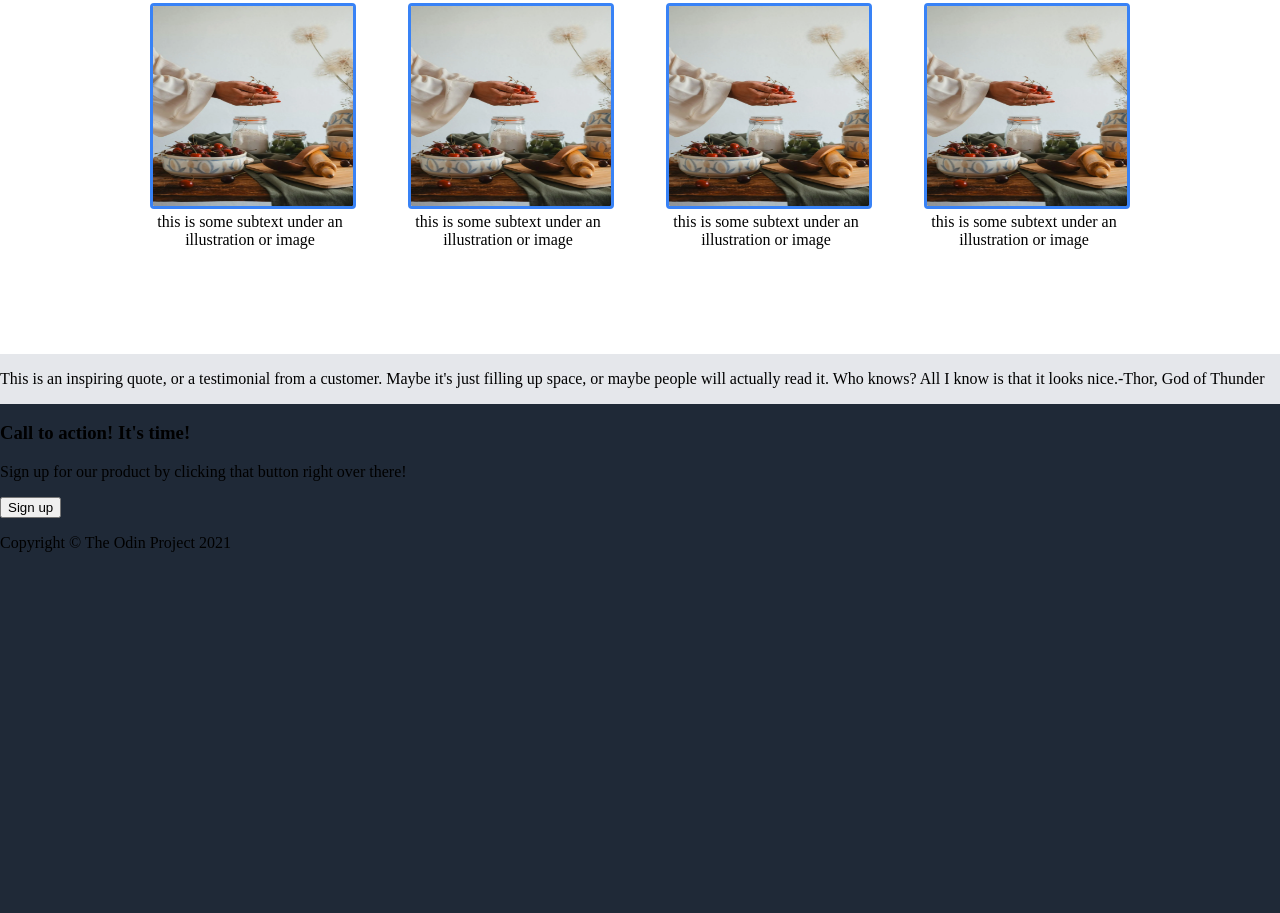
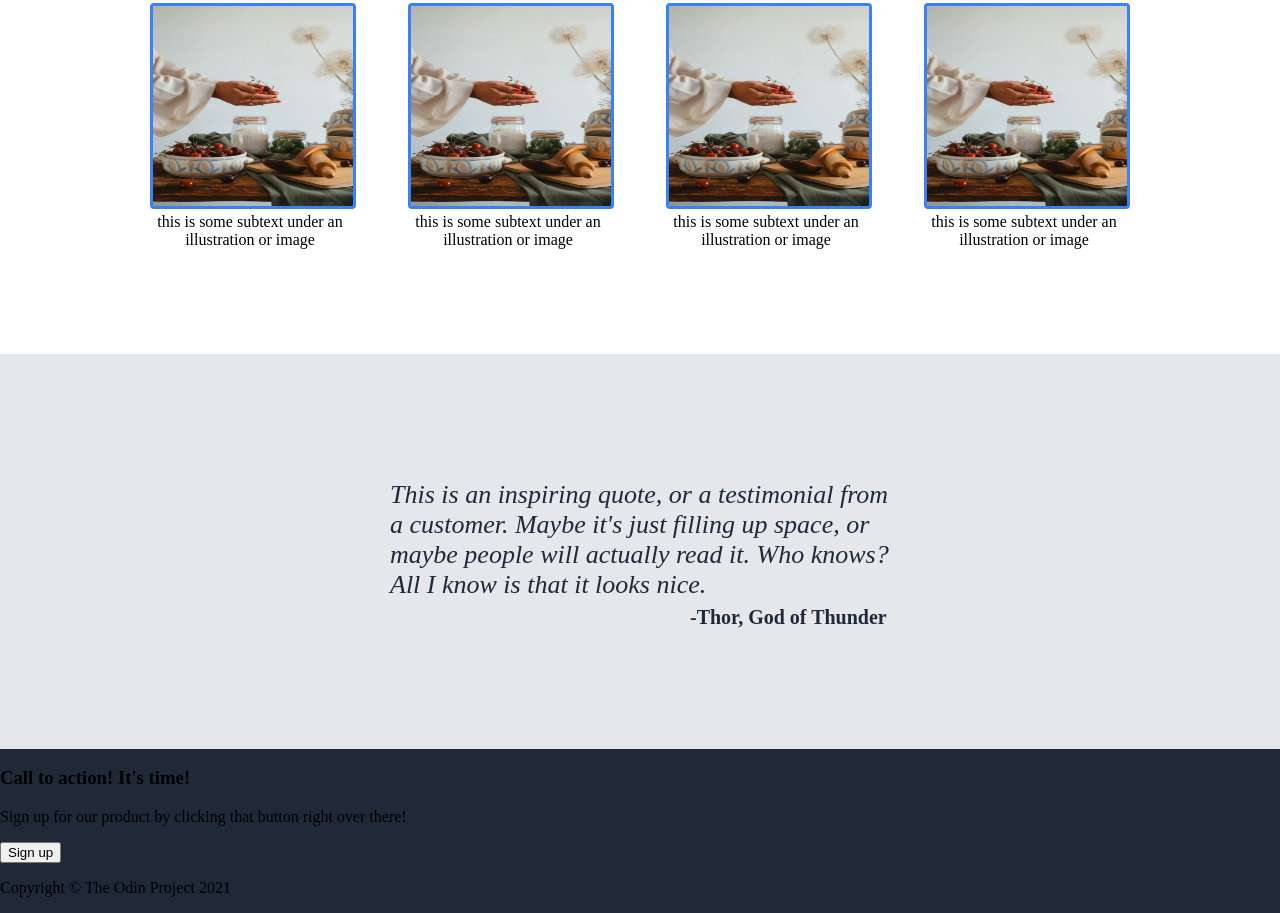
Before and after one commit to tmixon91/landing-page, a plain HTML site: page index.html in a window 1280 px wide. Shown: the part 651-1564 px from the top of the page. Before the commit the page ends 1219 px from the top, so only its background shows below. Drawn offline with Linux system fonts and the light colour scheme.

Commit message:
added a space between the 2 <p> updated the class name for the signature applied css using padding to offset the signature

```diff
--- a/index.html
+++ b/index.html
@@ -61,8 +61,11 @@
 </div>
 
 <div class="content-three">
-    <p>This is an inspiring quote, or a testimonial from a customer. Maybe it's just filling up space, or maybe people will actually read it. Who knows? All I know is that it looks nice.</p>
-    <p>-Thor, God of Thunder</p>
+    <div class="quote-container">
+    <p class="quote-text">This is an inspiring quote, or a testimonial from a customer. Maybe it's just filling up space, or maybe people will actually read it. Who knows? All I know is that it looks nice.</p>
+
+    <p class="signature-text">-Thor, God of Thunder</p>
+    </div>
 </div>
 
 <div class="cta-content"></div>
--- a/style.css
+++ b/style.css
@@ -111,4 +111,29 @@ a {
 .content-three {
     background-color: #e5e7eb;
     display: flex;
+    align-items: center;
+    justify-content: center;
+    padding: 100px 0;
 }
+
+.quote-container {
+    display: block
+}
+
+.quote-text,
+.signature-text {
+    color: #1f2937;
+}
+
+.quote-text {
+    font-style: italic;
+    font-size: 26px;
+    height: 100px;
+    width: 500px;
+}
+
+.signature-text {
+    font-size: 20px;
+    font-weight: bold;
+    padding-left: 300px;
+}
```
